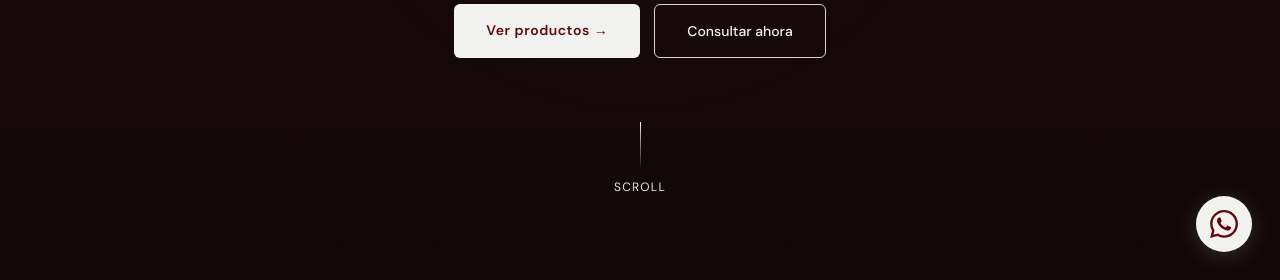
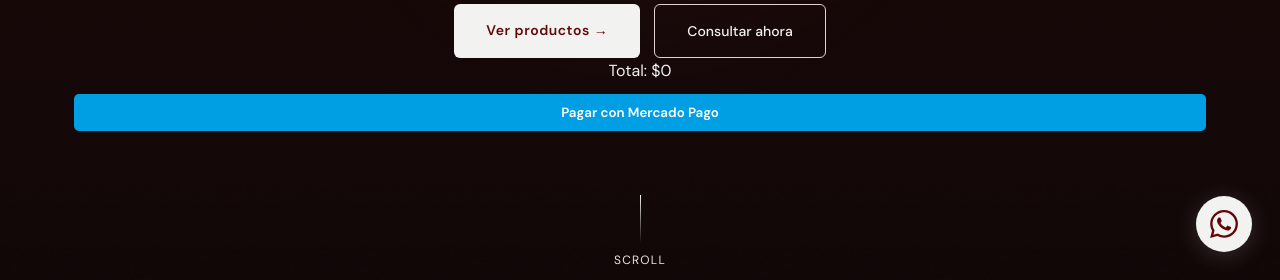
Before and after one commit to Nachoira/Demo-PowerFitness, a website: page index.html in a window 1280 px wide. Shown: the part 520-800 px from the top of the page. Drawn offline with Linux system fonts and the light colour scheme.

Commit message:
cambios varios

```diff
--- a/index.html
+++ b/index.html
@@ -55,6 +55,13 @@
       <a href="#productos" class="btn-primary">Ver productos →</a>
       <a href="https://wa.me/3813000379" target="_blank" class="btn-ghost">Consultar ahora</a>
     </div>
+    <div id="cart-total">
+    Total: $<span id="total-price">0</span>
+</div>
+
+<button id="checkout-btn" onclick="irAPagar()" style="background-color: #009ee3; color: white; padding: 10px 20px; border: none; border-radius: 5px; cursor: pointer; font-weight: bold; margin-top: 10px; width: 100%;">
+    Pagar con Mercado Pago
+</button>
     <div class="scroll-hint">
       <div class="scroll-line"></div>
       scroll
--- a/script.js
+++ b/script.js
@@ -228,3 +228,34 @@
 
 // ── Init ─────────────────────────────────────────────────────
 renderCart();
+
+async function irAPagar() {
+    if (cart.length === 0) return alert("El carrito está vacío");
+
+    const btnPago = document.getElementById('checkout-btn');
+    btnPago.innerText = "Cargando pago...";
+    btnPago.style.opacity = "0.5";
+
+    try {
+        const response = await fetch('/api/checkout', {
+            method: 'POST',
+            headers: { 'Content-Type': 'application/json' },
+            body: JSON.stringify({ items: cart }) // 'cart' es tu array de productos
+        });
+
+        const data = await response.json();
+
+        if (data.init_point) {
+            window.location.href = data.init_point; // Redirige a Mercado Pago
+        } else {
+            alert("Error al generar el pago");
+            btnPago.innerText = "Pagar con Mercado Pago";
+            btnPago.style.opacity = "1";
+        }
+    } catch (err) {
+        console.error(err);
+        alert("Hubo un problema de conexión");
+        btnPago.innerText = "Pagar con Mercado Pago";
+        btnPago.style.opacity = "1";
+    }
+}
```
